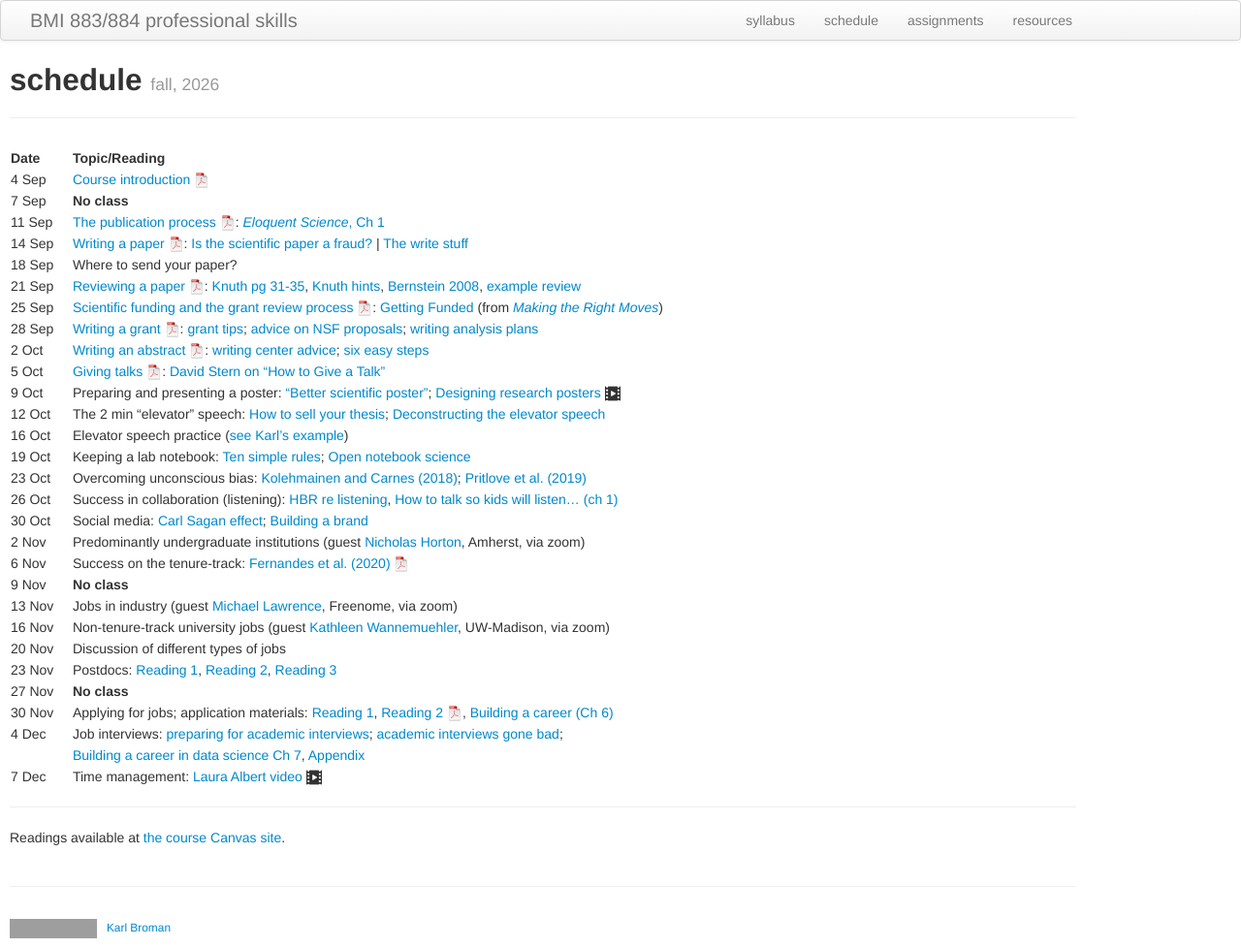
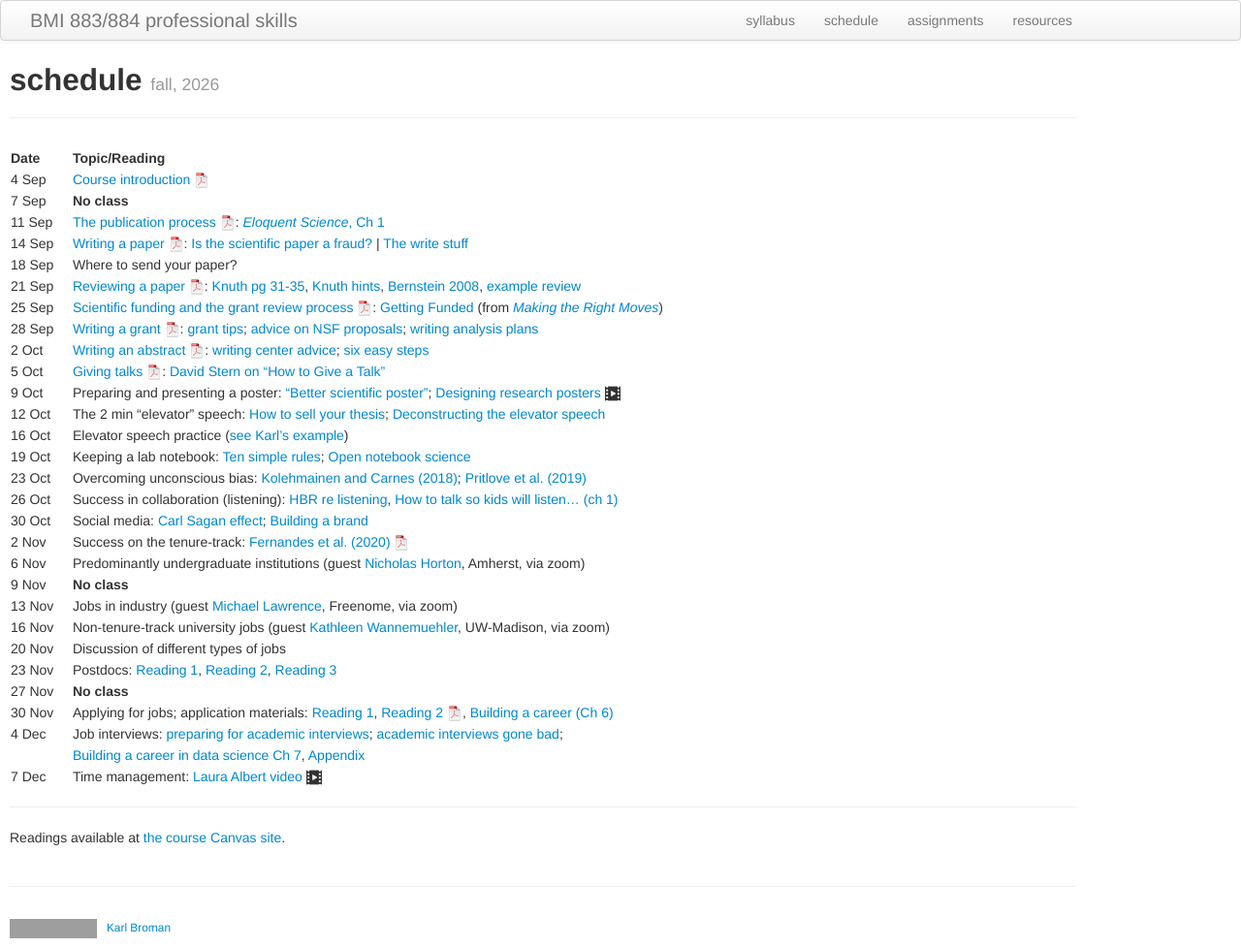
Before and after one commit to kbroman/BMI883, a Jekyll site: the page built from schedule.md, in a window 1280 px wide. Shown: the whole page at 97% size. Built offline with Jekyll 4.4.1, drawn with Linux system fonts in a browser that asks for light colours; grey boxes are pictures that could not be loaded.

Commit message:
fix schedule

```diff
--- a/schedule.md
+++ b/schedule.md
@@ -24,8 +24,8 @@ description: Schedule and readings for BMI 883/884, Biomedical data science prof
 | 23 Oct   |   | Overcoming unconscious bias: [Kolehmainen and Carnes (2018)](https://doi.org/10.1161/CIRCULATIONAHA.117.031295); [Pritlove et al. (2019)](https://doi.org/10.1016/S0140-6736(18)32267-0) |
 | 26 Oct   |   | Success in collaboration (listening): [HBR re listening](https://hbr.org/2021/12/how-to-become-a-better-listener), [How to talk so kids will listen... (ch 1)](https://bit.ly/3HhnFHY) |
 | 30 Oct  |    | Social media: [Carl Sagan effect](https://doi.org/10.1523/JNEUROSCI.0086-16.2016); [Building a brand](https://www.stephaniehicks.com/blog/building-a-brand-as-a-scientist/) |
-| 2 Nov   |    | Predominantly undergraduate institutions (guest [Nicholas Horton](https://www.amherst.edu/people/facstaff/nhorton), Amherst, via zoom) |
-| 6 Nov   |    | Success on the tenure-track: [Fernandes et al. (2020)](https://doi.org/10.7554/eLife.54097) [![pdf icon](icons/pdf-icon.png)](https://bit.ly/3d3uA9b) |
+| 2 Nov   |    | Success on the tenure-track: [Fernandes et al. (2020)](https://doi.org/10.7554/eLife.54097) [![pdf icon](icons/pdf-icon.png)](https://bit.ly/3d3uA9b) |
+| 6 Nov   |    | Predominantly undergraduate institutions (guest [Nicholas Horton](https://www.amherst.edu/people/facstaff/nhorton), Amherst, via zoom) |
 | 9 Nov   |    | **No class** |
 | 13 Nov  |    | Jobs in industry (guest [Michael Lawrence](https://github.com/lawremi), Freenome, via zoom) |
 | 16 Nov  |    | Non-tenure-track university jobs (guest [Kathleen Wannemuehler](https://biostat.wisc.edu/staff/wannemuehler-kathleen/), UW-Madison, via zoom) |
```
